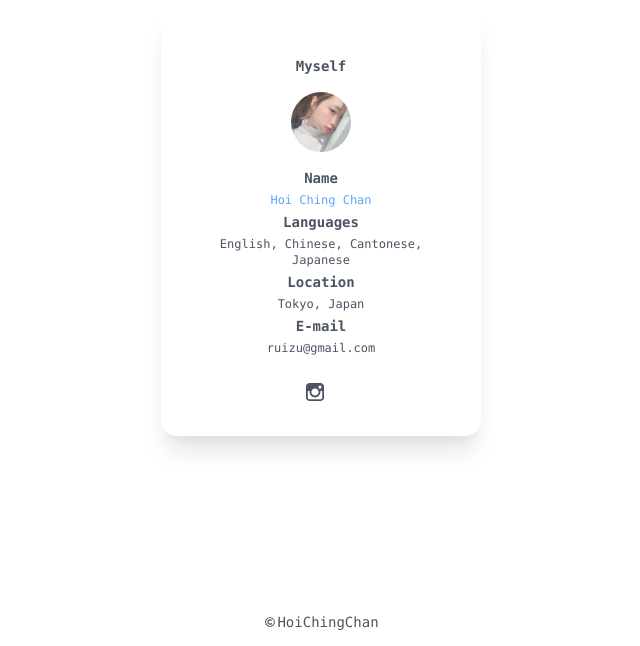
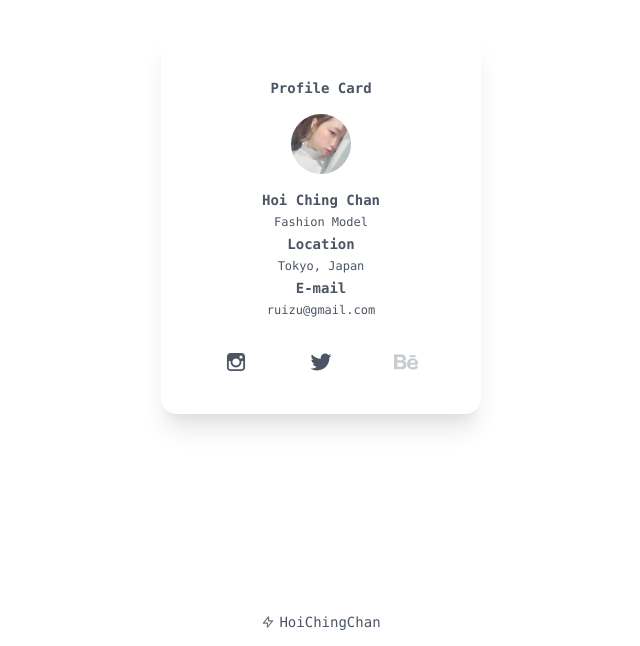
Before and after one commit to Ryuyxx/ruiz, a Next.js app: page / in a window 1280 px wide. Shown: the part 154-800 px from the top of the page, without its empty margins (319-959 px from the left). Built offline with nearby package versions, Linux system fonts and the light colour scheme.

Commit message:
:shower: make it cleaned

```diff
--- a/components/Layout.js
+++ b/components/Layout.js
@@ -1,7 +1,5 @@
 import Head from "next/head";
-import Link from "next/link";
-import { faCopyright } from '@fortawesome/free-regular-svg-icons'
-import { FontAwesomeIcon } from '@fortawesome/react-fontawesome'
+import {LightningBoltIcon} from '@heroicons/react/outline'
 
 export default function Layout({ children, title = "Ruizu" }) {
     return (
@@ -16,9 +14,7 @@ export default function Layout({ children, title = "Ruizu" }) {
             {/*            <div className="max-w-7xl mx-auto px-8">*/}
             {/*                <div className="flex items-center justify-between h-16">*/}
             {/*                    <div className=" flex items-center">*/}
-            {/*                        <a className="flex-shrink-0" href="/">*/}
-            {/*                            <img className="h-8 w-8" src="/icons/rabbit.svg" alt="Workflow"/>*/}
-            {/*                        </a>*/}
+
             {/*                        <div className="hidden md:block">*/}
             {/*                            <div className="ml-10 flex items-baseline space-x-4">*/}
             {/*                                <a className="text-gray-300  hover:text-gray-800 dark:hover:text-white px-3 py-2 rounded-md text-sm font-medium"*/}
@@ -77,7 +73,7 @@ export default function Layout({ children, title = "Ruizu" }) {
             </main>
 
             <footer className="w-full h-12 flex justify-center items-center">
-                <FontAwesomeIcon className="p-0.5" icon={faCopyright} />
+                <LightningBoltIcon  className="h-3.5 w-3.5 mr-1 text-gray-500" />
                 <span className="text-1/2"> HoiChingChan</span>
             </footer>
         </div>
--- a/package.json
+++ b/package.json
@@ -13,6 +13,7 @@
     "@fortawesome/free-regular-svg-icons": "^5.15.2",
     "@fortawesome/free-solid-svg-icons": "^5.15.2",
     "@fortawesome/react-fontawesome": "^0.1.14",
+    "@heroicons/react": "^1.0.0",
     "next": "10.0.7",
     "react": "17.0.1",
     "react-dom": "17.0.1"
--- a/pages/gallery.js
+++ b/pages/gallery.js
@@ -8,7 +8,7 @@ const Gallery = () => {
 
             <section className="p-10 min-h-screen min-w-full flex md:flex-row items-center justify-around  flex-wrap sm:flex-col ">
 
-                <Link href="/gallery/rabbit">
+                <Link href="">
                     <div className="h-64 w-64 relative cursor-pointer m-10">
                         <div className="absolute inset-0 opacity-25 rounded-lg shadow-2xl" />
                         <div className="absolute inset-0 transform  hover:scale-75 transition duration-300">
--- a/pages/index.js
+++ b/pages/index.js
@@ -1,72 +1,7 @@
-import Layout from "../components/Layout";
-import Image from "next/image";
+import Profile from "./profile";
 
 export default function Home() {
-  return (
-      <Layout title="Home">
-          <div className="bg-white text-center shadow-xl p-8 w-80 rounded-2xl dark:bg-gray-800 ">
-              <div className="mt-4">
-                  <p className="font-bold">Myself</p>
-              </div>
-              <div className="flex justify-center mt-4">
-                  <Image
-                      className="rounded-full absolute inset-0 transform hover:-translate-x-20 transition duration-300 cursor-pointer"
-                      src="/profile/S__31137960.jpg"
-                      width={60}
-                      height={60}
-                      alt="Avatar"
-                  />
-              </div>
-              <div className="mt-4">
-                  <p className="font-bold">Name</p>
-                  <p className="text-xs mt-1 mb-1 text-blue-400">Hoi Ching Chan</p>
-                  <p className="font-bold">Languages</p>
-                  <p className="text-xs mt-1 mb-1 text-gray-600">English, Chinese, Cantonese, Japanese</p>
-                  <p className="font-bold">Location</p>
-                  <p className="text-xs mt-1 mb-1 text-gray-600">Tokyo, Japan</p>
-                  <p className="font-bold">E-mail</p>
-                  <p className="text-xs mt-1 mb-1 text-gray-600">ruizu@gmail.com</p>
-
-              </div>
-              <div className="mt-6 flex justify-around">
-                  <div>
-                      <a
-                          href="https://www.instagram.com/hoichingchan/"
-                          target="_blank"
-                          rel="noopener noreferrer"
-                      >
-                          <svg className="w-6 h-6 mr-3 text-black-500 inset-0 transform  hover:scale-75 transition duration-300"
-                               fill="currentColor" viewBox="0 0 20 20">
-                              <path d="M14.52,2.469H5.482c-1.664,0-3.013,1.349-3.013,3.013v9.038c0,1.662,1.349,3.012,3.013,3.012h9.038c1.662,0,3.012-1.35,3.012-3.012V5.482C17.531,3.818,16.182,2.469,14.52,2.469 M13.012,4.729h2.26v2.259h-2.26V4.729z M10,6.988c1.664,0,3.012,1.349,3.012,3.012c0,1.664-1.348,3.013-3.012,3.013c-1.664,0-3.012-1.349-3.012-3.013C6.988,8.336,8.336,6.988,10,6.988 M16.025,14.52c0,0.831-0.676,1.506-1.506,1.506H5.482c-0.831,0-1.507-0.675-1.507-1.506V9.247h1.583C5.516,9.494,5.482,9.743,5.482,10c0,2.497,2.023,4.52,4.518,4.52c2.494,0,4.52-2.022,4.52-4.52c0-0.257-0.035-0.506-0.076-0.753h1.582V14.52z" />
-                          </svg>
-                      </a>
-                  </div>
-                  {/*<div>*/}
-                  {/*    <a*/}
-                  {/*        href=""*/}
-                  {/*        target="_blank"*/}
-                  {/*        rel="noopener noreferrer"*/}
-                  {/*    >*/}
-                  {/*        <svg className="w-6 h-6 mr-3 text-black-500"*/}
-                  {/*             fill="currentColor" viewBox="0 0 20 20">*/}
-                  {/*            <path d="M18.258,3.266c-0.693,0.405-1.46,0.698-2.277,0.857c-0.653-0.686-1.586-1.115-2.618-1.115c-1.98,0-3.586,1.581-3.586,3.53c0,0.276,0.031,0.545,0.092,0.805C6.888,7.195,4.245,5.79,2.476,3.654C2.167,4.176,1.99,4.781,1.99,5.429c0,1.224,0.633,2.305,1.596,2.938C2.999,8.349,2.445,8.19,1.961,7.925C1.96,7.94,1.96,7.954,1.96,7.97c0,1.71,1.237,3.138,2.877,3.462c-0.301,0.08-0.617,0.123-0.945,0.123c-0.23,0-0.456-0.021-0.674-0.062c0.456,1.402,1.781,2.422,3.35,2.451c-1.228,0.947-2.773,1.512-4.454,1.512c-0.291,0-0.575-0.016-0.855-0.049c1.588,1,3.473,1.586,5.498,1.586c6.598,0,10.205-5.379,10.205-10.045c0-0.153-0.003-0.305-0.01-0.456c0.7-0.499,1.308-1.12,1.789-1.827c-0.644,0.28-1.334,0.469-2.06,0.555C17.422,4.782,17.99,4.091,18.258,3.266" />*/}
-                  {/*        </svg>*/}
-                  {/*    </a>*/}
-                  {/*</div>*/}
-                  {/*<div>*/}
-                  {/*    <a*/}
-                  {/*        href=""*/}
-                  {/*        target="_blank"*/}
-                  {/*        rel="noopener noreferrer"*/}
-                  {/*    >*/}
-                  {/*        <svg className="w-6 h-6 mr-3 text-black-500" viewBox="0 0 20 20">*/}
-                  {/*            <path d="M15.77,3.488c-2.266-0.067-3.801,1.105-4.605,3.519c0.415-0.158,0.817-0.237,1.206-0.237c0.829,0,1.193,0.428,1.097,1.284c-0.049,0.52-0.414,1.275-1.097,2.268c-0.682,0.993-1.192,1.489-1.534,1.489c-0.439,0-0.841-0.767-1.206-2.3C9.508,9.06,9.288,7.909,8.972,6.06C8.679,4.346,7.899,3.545,6.633,3.658c-0.537,0.045-1.34,0.496-2.412,1.354c-0.78,0.654-1.572,1.308-2.375,1.962l0.767,0.914c0.73-0.474,1.157-0.711,1.279-0.711c0.56,0,1.084,0.812,1.571,2.436c0.439,1.489,0.878,2.979,1.316,4.468c0.658,1.624,1.462,2.436,2.412,2.436c1.535,0,3.412-1.33,5.628-3.992c2.144-2.549,3.253-4.557,3.326-6.023C18.242,4.537,17.451,3.534,15.77,3.488" />*/}
-                  {/*        </svg>*/}
-                  {/*    </a>*/}
-                  {/*</div>*/}
-              </div>
-          </div>
-
-      </Layout>
-  );
+    return (
+        <Profile />
+    );
 }
--- a/pages/profile.js
+++ b/pages/profile.js
@@ -1,16 +1,16 @@
 import Layout from "../components/Layout";
 import Image from "next/image";
 
-const Profile = () => {
+export default function Profile() {
     return (
-        <Layout title="Contact">
-            <div className="bg-white text-center shadow-xl p-8 w-80 rounded-2xl dark:bg-gray-800">
+        <Layout title="Profile">
+            <div className="bg-white text-center shadow-xl p-8 w-80 rounded-2xl dark:bg-gray-800 h-96">
                 <div className="mt-4">
-                    <p className="font-bold">Myself</p>
+                    <p className="font-bold">Profile Card</p>
                 </div>
                 <div className="flex justify-center mt-4">
                     <Image
-                        className="rounded-full"
+                        className="rounded-full relative inset-0 transform hover:-rotate-45 duration-1000 cursor-pointer"
                         src="/profile/S__31137960.jpg"
                         width={60}
                         height={60}
@@ -18,26 +18,25 @@ const Profile = () => {
                     />
                 </div>
                 <div className="mt-4">
-                    <p className="font-bold">Name</p>
-                    <p className="text-xs mt-1 mb-1 text-gray-600">Hoi Ching Chan</p>
-                    <p className="font-bold">Languages</p>
-                    <p className="text-xs mt-1 mb-1 text-gray-600">English, Chinese, Cantonese, Japanese</p>
+                    <p className="font-bold my-1 text-gray-600">Hoi Ching Chan</p>
+                    <p className="text-xs my-1 text-gray-600">Fashion Model</p>
                     <p className="font-bold">Location</p>
-                    <p className="text-xs mt-1 mb-1 text-gray-600">Tokyo, Japan</p>
+                    <p className="text-xs my-1 text-gray-600">Tokyo, Japan</p>
                     <p className="font-bold">E-mail</p>
-                    <p className="text-xs mt-1 mb-1 text-gray-600">ruizu@gmail.com</p>
+                    <p className="text-xs my-1 text-gray-600">ruizu@gmail.com</p>
 
                 </div>
-                <div className="mt-6 flex justify-around">
+                <div className="mt-8 flex justify-around">
                     <div>
                         <a
                             href="https://www.instagram.com/hoichingchan/"
                             target="_blank"
-                            rel="noopener noreferrer"
                         >
-                            <svg className="w-6 h-6 mr-3 text-black-500"
-                                 fill="currentColor" viewBox="0 0 20 20">
-                                <path d="M14.52,2.469H5.482c-1.664,0-3.013,1.349-3.013,3.013v9.038c0,1.662,1.349,3.012,3.013,3.012h9.038c1.662,0,3.012-1.35,3.012-3.012V5.482C17.531,3.818,16.182,2.469,14.52,2.469 M13.012,4.729h2.26v2.259h-2.26V4.729z M10,6.988c1.664,0,3.012,1.349,3.012,3.012c0,1.664-1.348,3.013-3.012,3.013c-1.664,0-3.012-1.349-3.012-3.013C6.988,8.336,8.336,6.988,10,6.988 M16.025,14.52c0,0.831-0.676,1.506-1.506,1.506H5.482c-0.831,0-1.507-0.675-1.507-1.506V9.247h1.583C5.516,9.494,5.482,9.743,5.482,10c0,2.497,2.023,4.52,4.518,4.52c2.494,0,4.52-2.022,4.52-4.52c0-0.257-0.035-0.506-0.076-0.753h1.582V14.52z" />
+                            <svg
+                                className="w-6 h-6 fill-current text-black-500 inset-0 transform  hover:scale-75 transition duration-300"
+                                fill="currentColor" viewBox="0 0 20 20">
+                                <path
+                                    d="M14.52,2.469H5.482c-1.664,0-3.013,1.349-3.013,3.013v9.038c0,1.662,1.349,3.012,3.013,3.012h9.038c1.662,0,3.012-1.35,3.012-3.012V5.482C17.531,3.818,16.182,2.469,14.52,2.469 M13.012,4.729h2.26v2.259h-2.26V4.729z M10,6.988c1.664,0,3.012,1.349,3.012,3.012c0,1.664-1.348,3.013-3.012,3.013c-1.664,0-3.012-1.349-3.012-3.013C6.988,8.336,8.336,6.988,10,6.988 M16.025,14.52c0,0.831-0.676,1.506-1.506,1.506H5.482c-0.831,0-1.507-0.675-1.507-1.506V9.247h1.583C5.516,9.494,5.482,9.743,5.482,10c0,2.497,2.023,4.52,4.518,4.52c2.494,0,4.52-2.022,4.52-4.52c0-0.257-0.035-0.506-0.076-0.753h1.582V14.52z"/>
                             </svg>
                         </a>
                     </div>
@@ -45,29 +44,38 @@ const Profile = () => {
                         <a
                             href=""
                             target="_blank"
-                            rel="noopener noreferrer"
                         >
-                            <svg className="w-6 h-6 mr-3 text-black-500"
-                                 fill="currentColor" viewBox="0 0 20 20">
-                                <path d="M18.258,3.266c-0.693,0.405-1.46,0.698-2.277,0.857c-0.653-0.686-1.586-1.115-2.618-1.115c-1.98,0-3.586,1.581-3.586,3.53c0,0.276,0.031,0.545,0.092,0.805C6.888,7.195,4.245,5.79,2.476,3.654C2.167,4.176,1.99,4.781,1.99,5.429c0,1.224,0.633,2.305,1.596,2.938C2.999,8.349,2.445,8.19,1.961,7.925C1.96,7.94,1.96,7.954,1.96,7.97c0,1.71,1.237,3.138,2.877,3.462c-0.301,0.08-0.617,0.123-0.945,0.123c-0.23,0-0.456-0.021-0.674-0.062c0.456,1.402,1.781,2.422,3.35,2.451c-1.228,0.947-2.773,1.512-4.454,1.512c-0.291,0-0.575-0.016-0.855-0.049c1.588,1,3.473,1.586,5.498,1.586c6.598,0,10.205-5.379,10.205-10.045c0-0.153-0.003-0.305-0.01-0.456c0.7-0.499,1.308-1.12,1.789-1.827c-0.644,0.28-1.334,0.469-2.06,0.555C17.422,4.782,17.99,4.091,18.258,3.266" />
+                            <svg
+                                className="w-6 h-6 fill-current text-black-500 inset-0 transform  hover:scale-75 transition duration-300"
+                                fill="currentColor" viewBox="0 0 20 20">
+                                <path
+                                    d="M18.258,3.266c-0.693,0.405-1.46,0.698-2.277,0.857c-0.653-0.686-1.586-1.115-2.618-1.115c-1.98,0-3.586,1.581-3.586,3.53c0,0.276,0.031,0.545,0.092,0.805C6.888,7.195,4.245,5.79,2.476,3.654C2.167,4.176,1.99,4.781,1.99,5.429c0,1.224,0.633,2.305,1.596,2.938C2.999,8.349,2.445,8.19,1.961,7.925C1.96,7.94,1.96,7.954,1.96,7.97c0,1.71,1.237,3.138,2.877,3.462c-0.301,0.08-0.617,0.123-0.945,0.123c-0.23,0-0.456-0.021-0.674-0.062c0.456,1.402,1.781,2.422,3.35,2.451c-1.228,0.947-2.773,1.512-4.454,1.512c-0.291,0-0.575-0.016-0.855-0.049c1.588,1,3.473,1.586,5.498,1.586c6.598,0,10.205-5.379,10.205-10.045c0-0.153-0.003-0.305-0.01-0.456c0.7-0.499,1.308-1.12,1.789-1.827c-0.644,0.28-1.334,0.469-2.06,0.555C17.422,4.782,17.99,4.091,18.258,3.266"/>
                             </svg>
                         </a>
                     </div>
                     <div>
                         <a
-                            href=""
-                            target="_blank"
-                            rel="noopener noreferrer"
+                            // href="https://www.behance.net/ruizz"
+                            href="#"
+                            // target="_blank"
                         >
-                            <svg className="w-6 h-6 mr-3 text-black-500" viewBox="0 0 20 20">
-                                <path d="M15.77,3.488c-2.266-0.067-3.801,1.105-4.605,3.519c0.415-0.158,0.817-0.237,1.206-0.237c0.829,0,1.193,0.428,1.097,1.284c-0.049,0.52-0.414,1.275-1.097,2.268c-0.682,0.993-1.192,1.489-1.534,1.489c-0.439,0-0.841-0.767-1.206-2.3C9.508,9.06,9.288,7.909,8.972,6.06C8.679,4.346,7.899,3.545,6.633,3.658c-0.537,0.045-1.34,0.496-2.412,1.354c-0.78,0.654-1.572,1.308-2.375,1.962l0.767,0.914c0.73-0.474,1.157-0.711,1.279-0.711c0.56,0,1.084,0.812,1.571,2.436c0.439,1.489,0.878,2.979,1.316,4.468c0.658,1.624,1.462,2.436,2.412,2.436c1.535,0,3.412-1.33,5.628-3.992c2.144-2.549,3.253-4.557,3.326-6.023C18.242,4.537,17.451,3.534,15.77,3.488" />
+                            <svg
+                                className="w-6 h-6 fill-current text-black-100 inset-0 transform  hover:scale-75 transition duration-300 opacity-30 cursor-not-allowed"
+                                xmlns="http://www.w3.org/2000/svg" x="0px" y="0px" width="95.802px" height="95.802px"
+                                viewBox="0 0 95.802 95.802">
+                                <g>
+                                    <path
+                                        d="M38.664,44.689c0,0,9.065-0.673,9.065-11.306c0-10.632-7.417-15.819-16.813-15.819H13.622h-0.508H0v59.414h13.114h0.508    h17.294c0,0,18.873,0.597,18.873-17.536C49.79,59.442,50.613,44.689,38.664,44.689z M13.622,28.125h15.069h2.226    c0,0,4.203,0,4.203,6.181c0,6.181-2.473,7.077-5.275,7.077H13.622V28.125z M30.119,66.42H13.622V50.541h17.294    c0,0,6.264-0.08,6.264,8.16C37.18,65.572,32.599,66.351,30.119,66.42z"/>
+                                    <rect x="62.18" y="21.064" width="24.514" height="7.317"/>
+                                    <path
+                                        d="M74.961,32.682c-22.848,0-22.828,22.826-22.828,22.826s-1.566,22.713,22.829,22.713c0,0,20.331,1.162,20.331-15.801    H84.837c0,0,0.349,6.391-9.526,6.391c0,0-10.455,0.699-10.455-10.34h30.785C95.641,58.471,99.009,32.682,74.961,32.682z     M84.255,50.541H64.738c0,0,1.277-9.158,10.455-9.158C84.372,41.382,84.255,50.541,84.255,50.541z"/>
+                                </g>
                             </svg>
                         </a>
                     </div>
                 </div>
             </div>
+
         </Layout>
     )
 }
-
-export default Profile;
```
Also changed, not shown: pages/gallery/rabbit.js (deleted, +0 -13 lines), public/icons/rabbit.svg (deleted), 1 other file (tests, documents, lock files or other folders).
